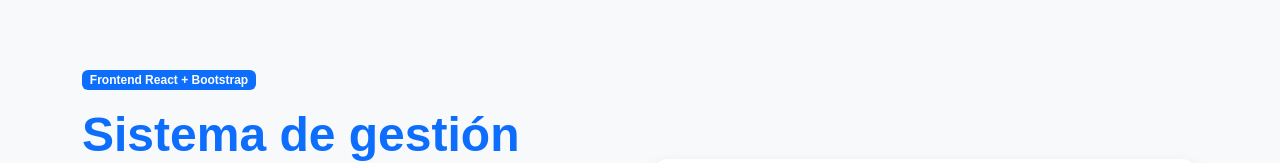
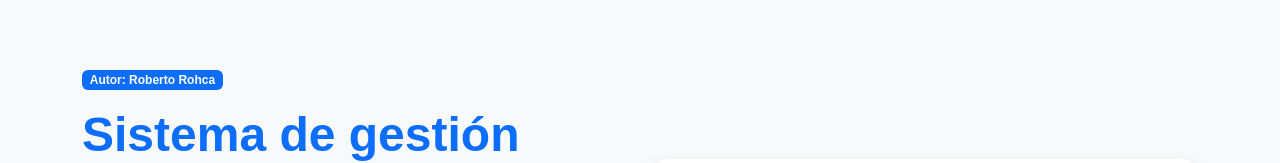
Before and after one commit to robertorocha828/dental-care, a React (Vite) app: page / in a window 1280 px wide. Shown: the part 126-289 px from the top of the page. Built offline with nearby package versions, Linux system fonts and the light colour scheme.

Commit message:
feat: mi nombre home

```diff
--- a/src/pages/HomePage.tsx
+++ b/src/pages/HomePage.tsx
@@ -10,7 +10,7 @@ function HomePage({ backendStatus, onNavigate }: HomePageProps) {
     <main className="container py-5">
       <div className="row align-items-center min-vh-75">
         <div className="col-lg-6 mb-4">
-          <span className="badge bg-primary mb-3">Frontend React + Bootstrap</span>
+          <span className="badge bg-primary mb-3">Autor: Roberto Rohca</span>
 
           <h1 className="display-5 fw-bold hero-title">
             Sistema de gestión para consultorio odontológico
```
